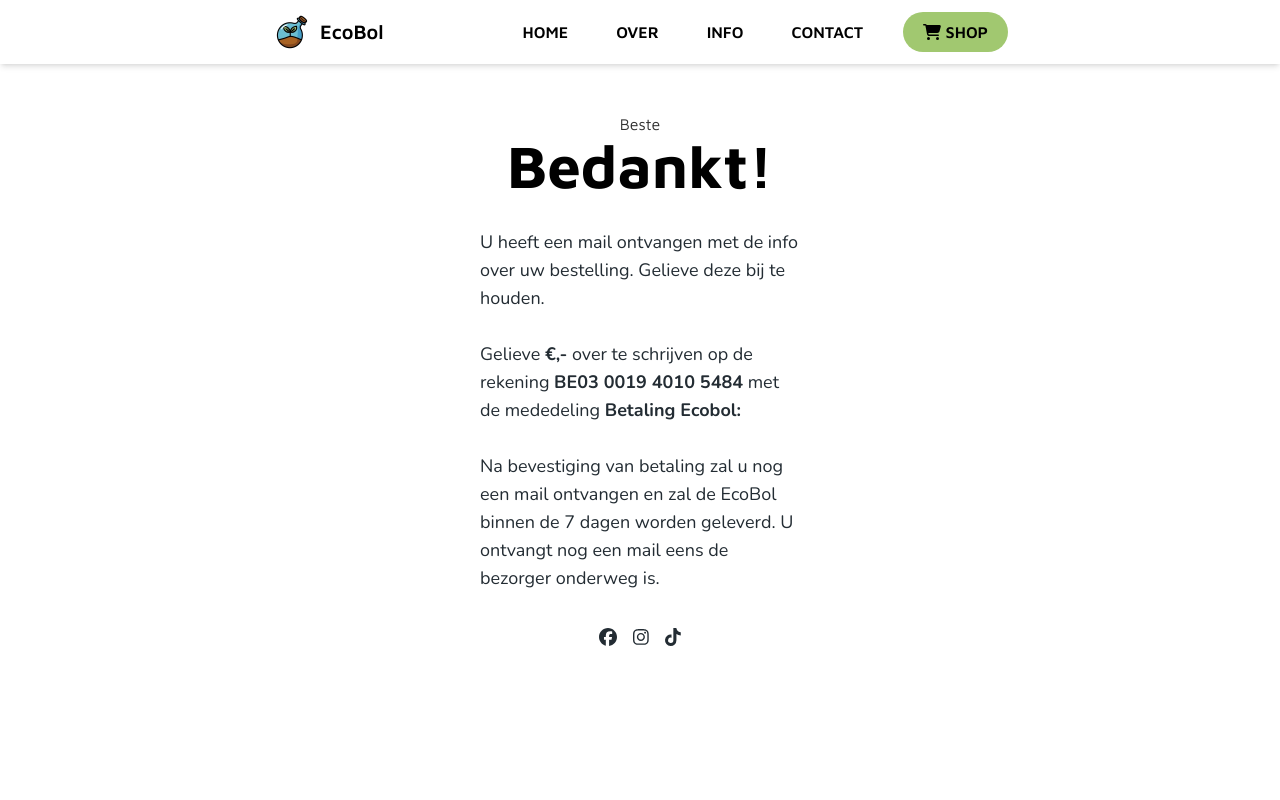
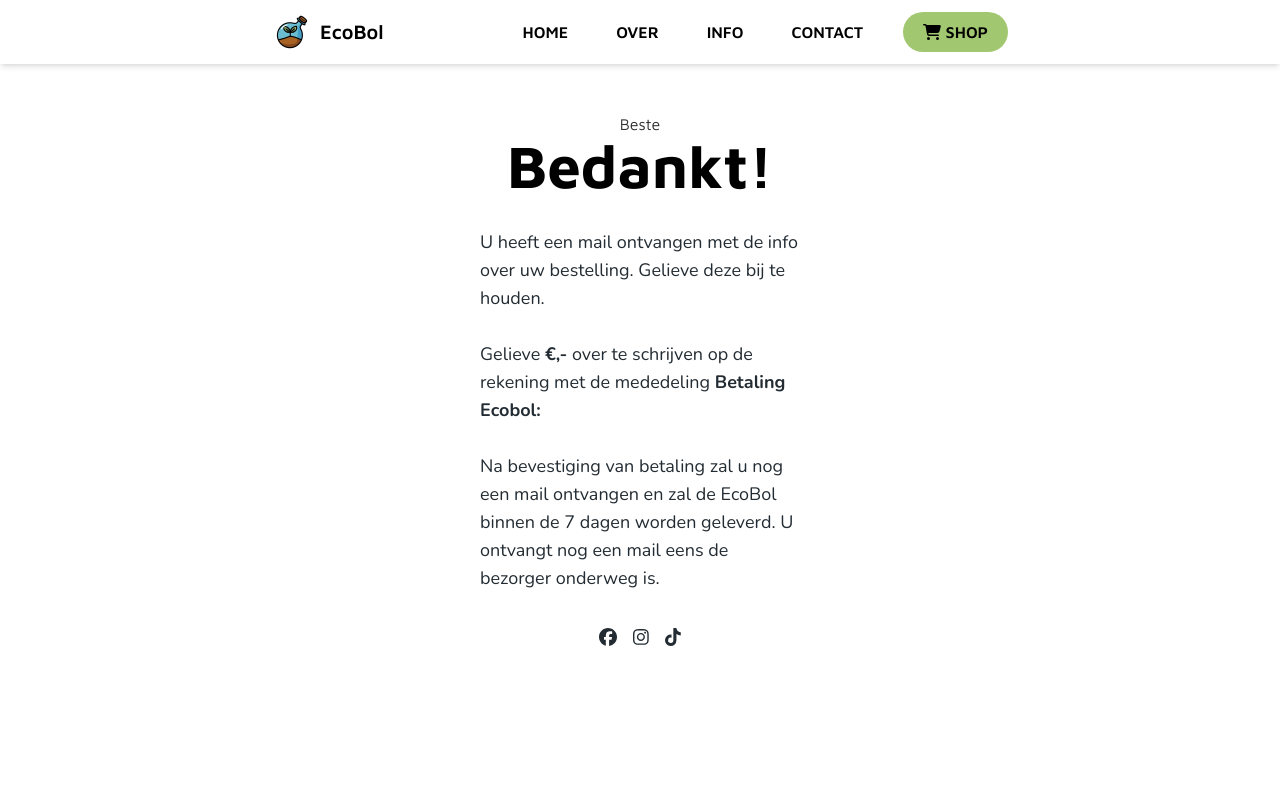
Before and after one commit to Vigintillionn/ecobol, a React (Create React App) app: page /betaal in a window 1280 px wide. Shown: the top 800 px of the page. Built offline with nearby package versions, Linux system fonts and the light colour scheme; no server answers.

Commit message:
Update Betaal.tsx

```diff
--- a/src/pages/Betaal.tsx
+++ b/src/pages/Betaal.tsx
@@ -32,7 +32,7 @@ export default function Betaal() {
               }
             </p>
              :
-            <p>Gelieve <span className="font-bold">€{price},-</span> over te schrijven op de rekening <span className="font-bold">BE03 0019 4010 5484</span> met de mededeling <span className="font-bold">Betaling Ecobol: {email}</span>
+            <p>Gelieve <span className="font-bold">€{price},-</span> over te schrijven op de rekening <span className="font-bold">{process.env.REACT_APP_BANK_ACCOUNT}</span> met de mededeling <span className="font-bold">Betaling Ecobol: {email}</span>
               <br />
               <br />
               { takeaway
```
